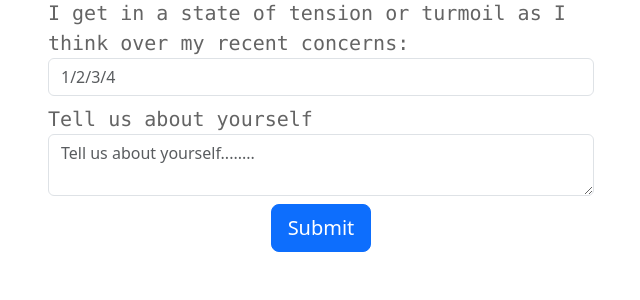
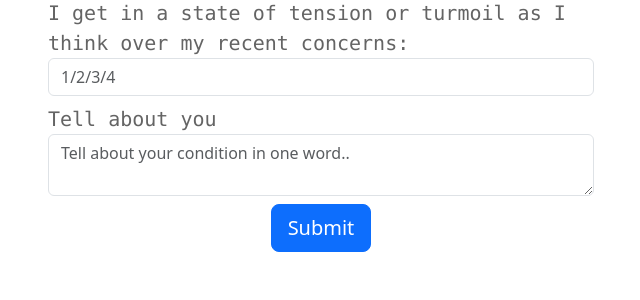
Before and after one commit to siddhant-shekhar/AnuYog-v2, a Flask app: page /questions in a window 1280 px wide; the page is wider, and only the part inside the window is pictured. Shown: the part 4148-4448 px from the top of that part, without its empty margins (34-674 px from the left). Run offline with Flask 3, Linux system fonts and the light colour scheme.

Commit message:
almost done

```diff
--- a/templates/questions.html
+++ b/templates/questions.html
@@ -199,8 +199,8 @@
               </div>
 
               <div class="mb-2">
-                <label style="font-size:20px;color:rgb(100,100,100); font-family:Lucida Console;">Tell us about yourself</label><br>
-                <textarea class="form-control" name="question_30" placeholder="Tell us about yourself........"></textarea>
+                <label style="font-size:20px;color:rgb(100,100,100); font-family:Lucida Console;">Tell about you</label><br>
+                <textarea class="form-control" name="question_30" placeholder="Tell about your condition in one word.."></textarea>
               </div>
 
               <div class="text-center">
```
